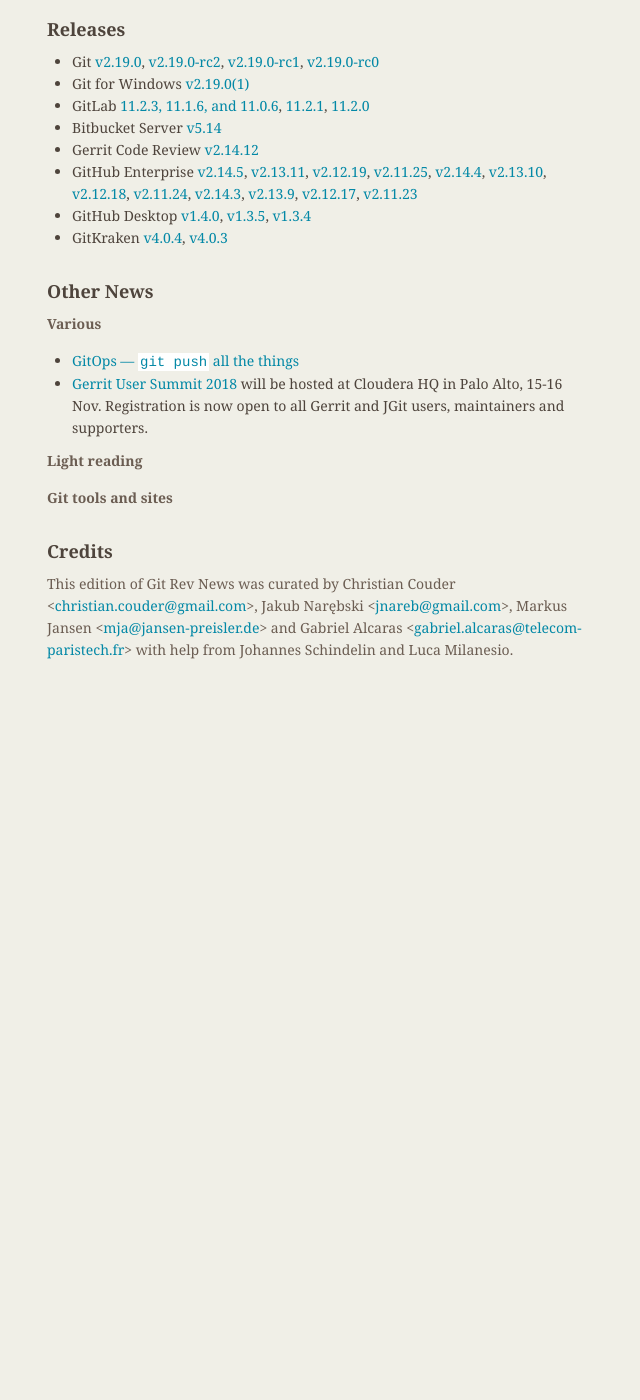
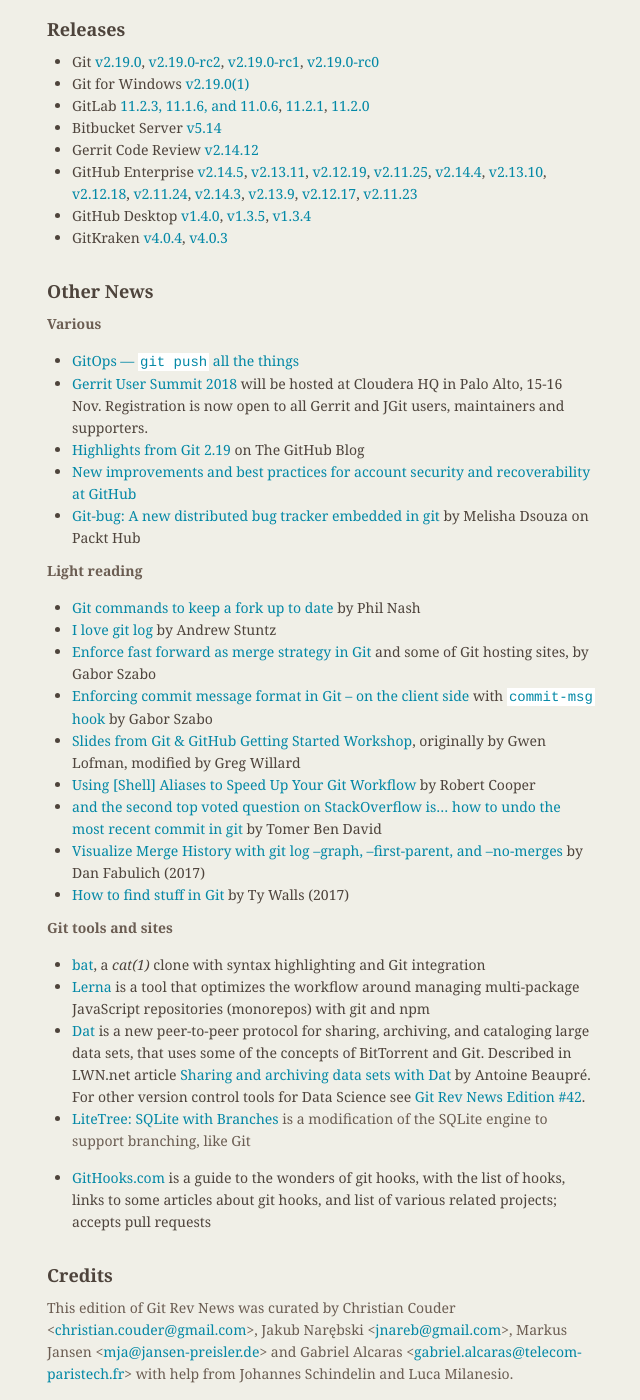
Before and after one commit to git/git.github.io, a Jekyll site: the page built from rev_news/drafts/edition-43.md, in a window 1280 px wide and 1400 px high, scrolled down 3116 px. Shown: the whole window, without its empty margins (487-1127 px from the left). Built offline with Jekyll 4.4.1, drawn with Linux system fonts in a browser that asks for light colours; before the commit the page ends 3792 px from its top, so only the background shows below that.

Commit message:
rn-43: Added links to articles, tools and sites

```diff
--- a/rev_news/drafts/edition-43.md
+++ b/rev_news/drafts/edition-43.md
@@ -210,19 +210,43 @@
 + GitKraken [v4.0.4](https://support.gitkraken.com/release-notes/current),
 [v4.0.3](https://support.gitkraken.com/release-notes/current)
 
+
 ## Other News
 
 __Various__
 
-
 * [GitOps — `git push` all the things](https://dzone.com/articles/gitops-git-push-all-the-things)
 * [Gerrit User Summit 2018](https://gerrit.googlesource.com/summit/2018/+/master/index.md) will be hosted at Cloudera HQ in Palo Alto,
   15-16 Nov. Registration is now open to all Gerrit and JGit users, maintainers and supporters.
+* [Highlights from Git 2.19](https://blog.github.com/2018-09-10-highlights-from-git-2-19/) on The GitHub Blog
+* [New improvements and best practices for account security and recoverability at GitHub](https://blog.github.com/2018-07-31-new-improvements-and-best-practices-for-account-security-and-recoverability/)
+* [Git-bug: A new distributed bug tracker embedded in git](https://hub.packtpub.com/git-bug-a-new-distributed-bug-tracker-embedded-in-git/) by Melisha Dsouza on Packt Hub
+
 
 __Light reading__
 
+* [Git commands to keep a fork up to date](https://philna.sh/blog/2018/08/21/git-commands-to-keep-a-fork-up-to-date/) by Phil Nash
+* [I love git log](https://dev.to/drews256/i-love-git-log-off) by Andrew Stuntz
+* [Enforce fast forward as merge strategy in Git](https://code-maven.com/enforce-fast-forward-as-merge-strategy) and some of Git hosting sites, by Gabor Szabo
+* [Enforcing commit message format in Git -- on the client side](https://code-maven.com/enforcing-commit-message-format-in-git) with [`commit-msg` hook](https://git-scm.com/docs/githooks#_commit_msg) by Gabor Szabo
+* [Slides from Git & GitHub Getting Started Workshop](https://polyhacks17.github.io/github-workshop/), originally by Gwen Lofman, modified by Greg Willard
+* [Using [Shell] Aliases to Speed Up Your Git Workflow](https://dev.to/robertcoopercode/using-aliases-to-speed-up-your-git-workflow-2f5a) by Robert Cooper
+* [and the second top voted question on StackOverflow is... how to undo the most recent commit in git](https://dev.to/tomerbendavid/the-second-most-voted-question-on-stackoverflow-is-60b) by Tomer Ben David
+* [Visualize Merge History with git log --graph, --first-parent, and --no-merges](https://redfin.engineering/visualize-merge-history-with-git-log-graph-first-parent-and-no-merges-c6a9b5ff109c) by Dan Fabulich (2017)
+* [How to find stuff in Git](https://medium.com/@tygertec/how-to-find-stuff-in-git-35d4cb8c1845) by Ty Walls (2017)
+
 
 __Git tools and sites__
+
+* [bat](https://github.com/sharkdp/bat), a _cat(1)_ clone with syntax highlighting and Git integration
+* [Lerna](https://lernajs.io/) is a tool that optimizes the workflow around managing multi-package JavaScript repositories (monorepos) with git and npm
+* [Dat](https://datproject.org/) is a new peer-to-peer protocol for sharing, archiving, and cataloging large data sets, that uses some of the concepts of BitTorrent and Git.
+  Described in LWN.net article [Sharing and archiving data sets with Dat](https://lwn.net/Articles/763492/) by Antoine Beaupré.
+  For other version control tools for Data Science see [Git Rev News Edition #42](https://git.github.io/rev_news/2018/08/22/edition-42/).
+* [LiteTree: SQLite with Branches](https://github.com/aergoio/litetree) is a modification of the SQLite engine to support branching, like Git
+
+* [GitHooks.com](https://githooks.com/) is a guide to the wonders of git hooks, with the list of hooks, links to some articles about git hooks, and list of various related projects; accepts pull requests
+
 
 
 ## Credits
```
